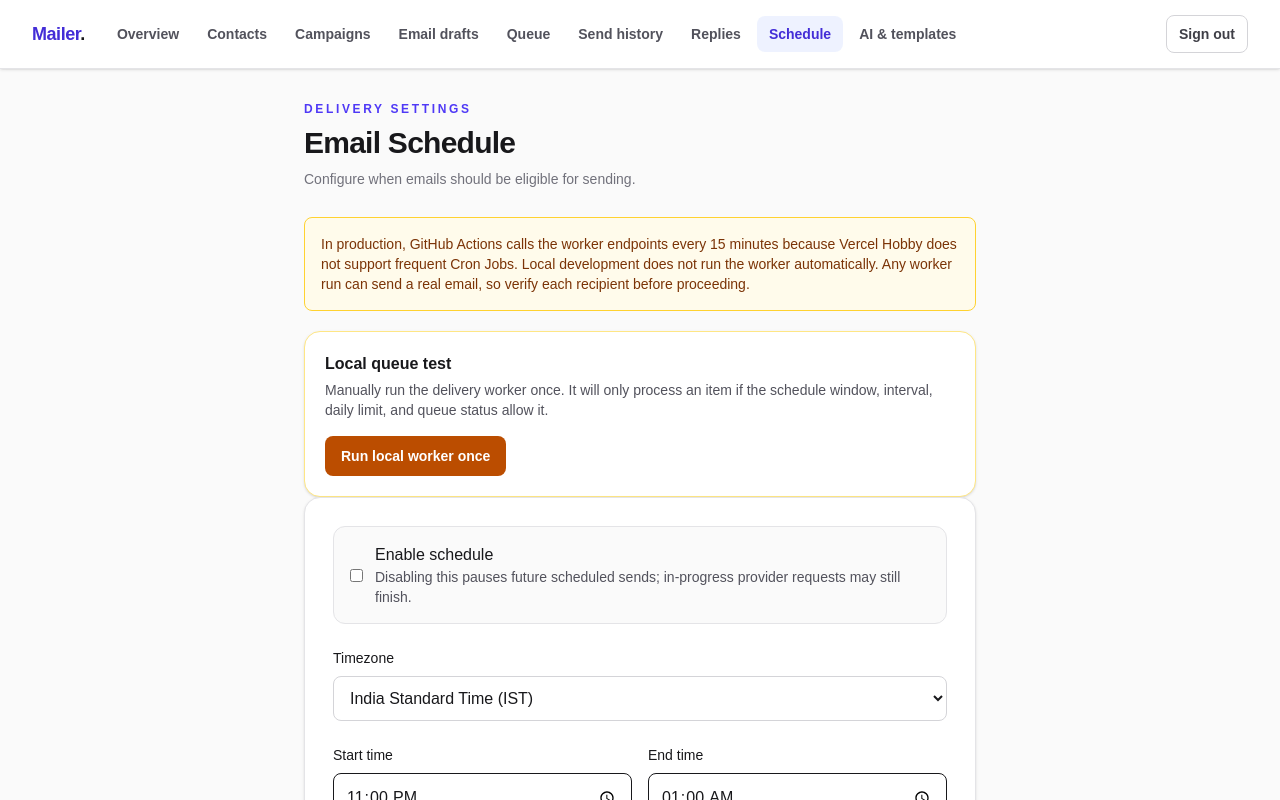
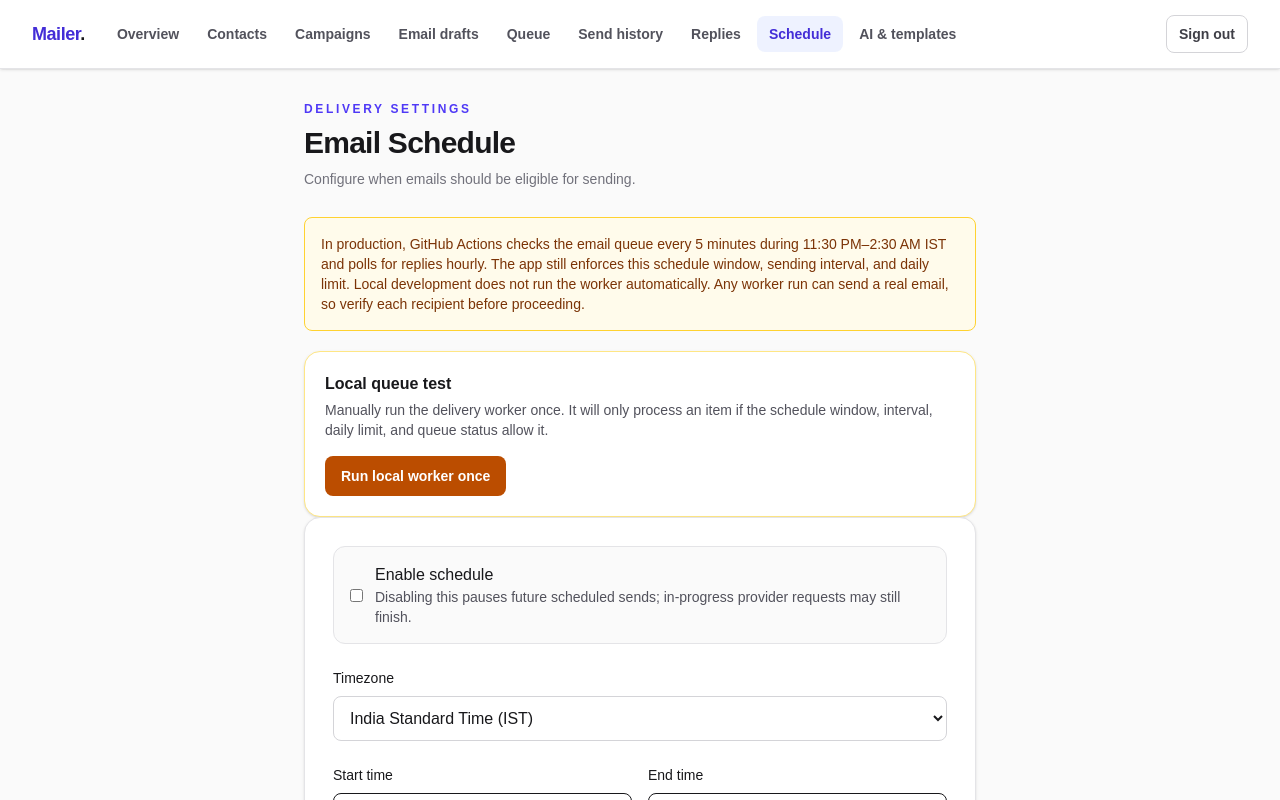
Before and after one commit to vishalvishwas01/mailer, a Next.js app: page /schedule in a window 1280 px wide. Shown: the top 800 px of the page. Built offline with nearby package versions, Linux system fonts and the light colour scheme; no server answers; the database is empty.

Commit message:
fixing done 5

```diff
--- a/app/schedule/page.tsx
+++ b/app/schedule/page.tsx
@@ -141,7 +141,7 @@ export default function SchedulePage() {
       </header>
 
       <div className="mt-5 rounded-lg border border-amber-300 bg-amber-50 p-4 text-sm text-amber-900">
-        In production, GitHub Actions calls the worker endpoints every 15 minutes because Vercel Hobby does not support frequent Cron Jobs. Local development does not run the worker automatically. Any worker run can send a real email, so verify each recipient before proceeding.
+        In production, GitHub Actions checks the email queue every 5 minutes during 11:30 PM–2:30 AM IST and polls for replies hourly. The app still enforces this schedule window, sending interval, and daily limit. Local development does not run the worker automatically. Any worker run can send a real email, so verify each recipient before proceeding.
       </div>
 
       {process.env.NODE_ENV !== "production" && <section className="mt-5 rounded-2xl border border-amber-200 bg-white p-5 shadow-sm">
```
Also changed, not shown: 1 other file (tests, documents, lock files or other folders).
